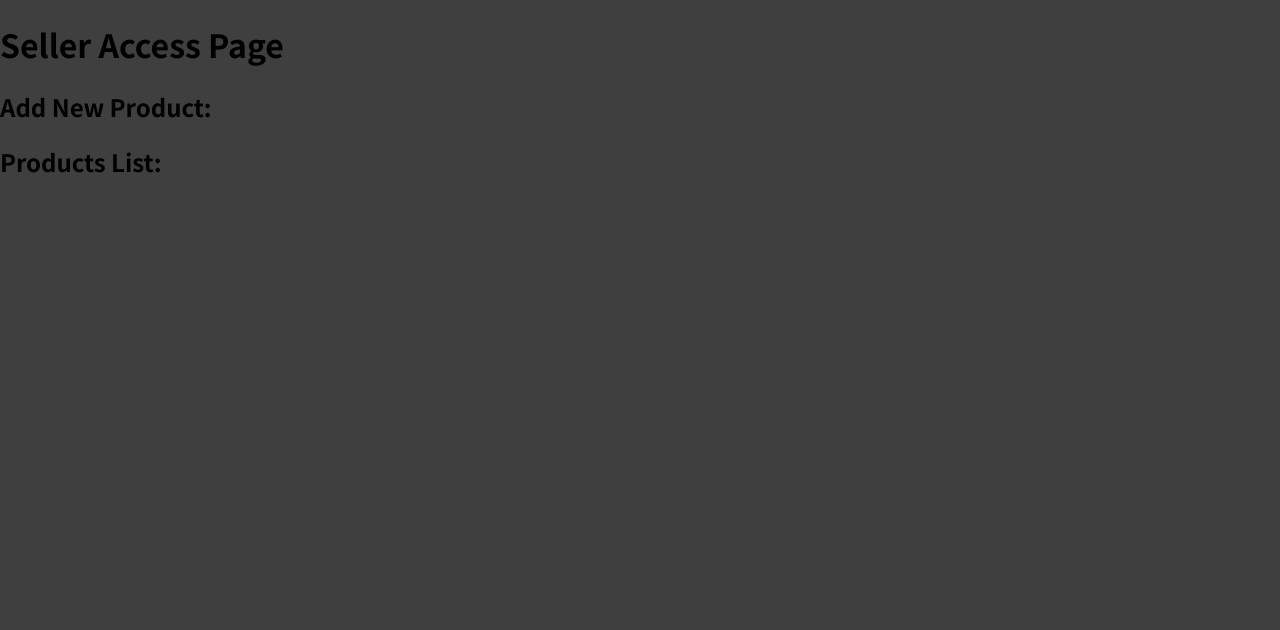
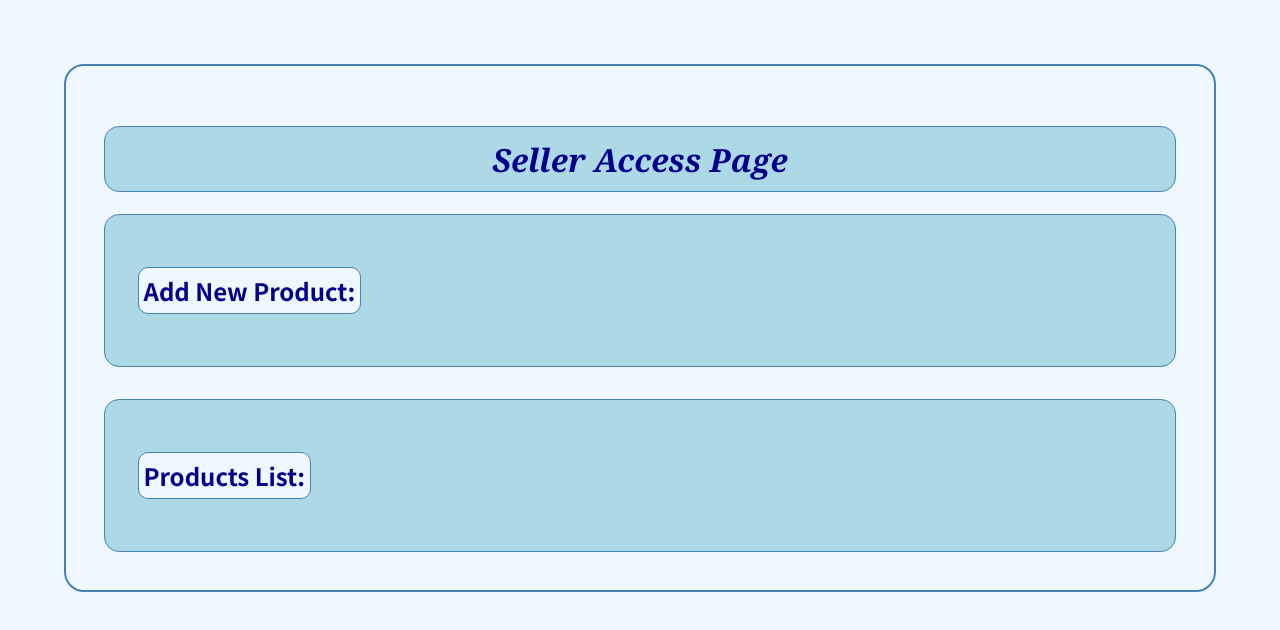
Before and after one commit to Meena024/SellerPageTrial, a React (Create React App) app: page / in a window 1280 px wide. Shown: the top 630 px of the page. Built offline with nearby package versions, Linux system fonts and the light colour scheme.

Commit message:
styling changes

```diff
--- a/src/App.js
+++ b/src/App.js
@@ -2,9 +2,7 @@ import Header from "./Components/Header";
 
 function App() {
   return (
-    <div>
       <Header></Header>
-    </div>
   );
 }
 
--- a/src/Components/Header.css
+++ b/src/Components/Header.css
@@ -0,0 +1,18 @@
+body {
+  background-color: aliceblue;
+  padding: 3%;
+  margin: 5%;
+  border: 2px steelblue solid;
+  border-radius: 20px;
+}
+
+h1 {
+  text-align: center;
+  border: 1.5px steelblue solid;
+  background-color: lightblue;
+  border-radius: 15px;
+  font-style: italic;
+  font-family: Georgia, "Times New Roman", Times, serif;
+  padding: 1%;
+  color: darkblue;
+}
--- a/src/Components/ProductInputForm.css
+++ b/src/Components/ProductInputForm.css
@@ -0,0 +1,15 @@
+.container {
+  border: 1.5px steelblue solid;
+  padding: 3%;
+  border-radius: 15px;
+  background-color: lightblue;
+  color: darkblue;
+}
+
+.container-h2 {
+  width: fit-content;
+  border: 1.5px steelblue solid;
+  border-radius: 10px;
+  padding: 0.5%;
+  background-color: aliceblue;
+}
--- a/src/Components/ProductInputForm.js
+++ b/src/Components/ProductInputForm.js
@@ -3,9 +3,9 @@ import "./ProductInputForm.css";
 
 const ProductInputForm = () => {
   return (
-    <React.Fragment>
-      <h2>Add New Product:</h2>
-    </React.Fragment>
+    <div className="container">
+      <h2 className="container-h2">Add New Product:</h2>
+    </div>
   );
 };
 
--- a/src/Components/ProductsListing.css
+++ b/src/Components/ProductsListing.css
@@ -0,0 +1,16 @@
+.listing {
+    border: 1.5px steelblue solid;
+    padding: 3%;
+    border-radius: 15px;
+    background-color: lightblue;
+    color: darkblue;
+    margin-top: 3%;
+}
+
+.listing-h2 {
+    width: fit-content;
+    border: 1.5px steelblue solid;
+    border-radius: 10px;
+    padding: 0.5%;
+    background-color: aliceblue;
+}
--- a/src/Components/ProductsListing.js
+++ b/src/Components/ProductsListing.js
@@ -3,9 +3,9 @@ import "./ProductsListing.css";
 
 const ProductsListing = () => {
   return (
-    <React.Fragment>
-      <h2>Products List:</h2>
-    </React.Fragment>
+    <div className="listing">
+      <h2 className="listing-h2">Products List:</h2>
+    </div>
   );
 };
 
```
